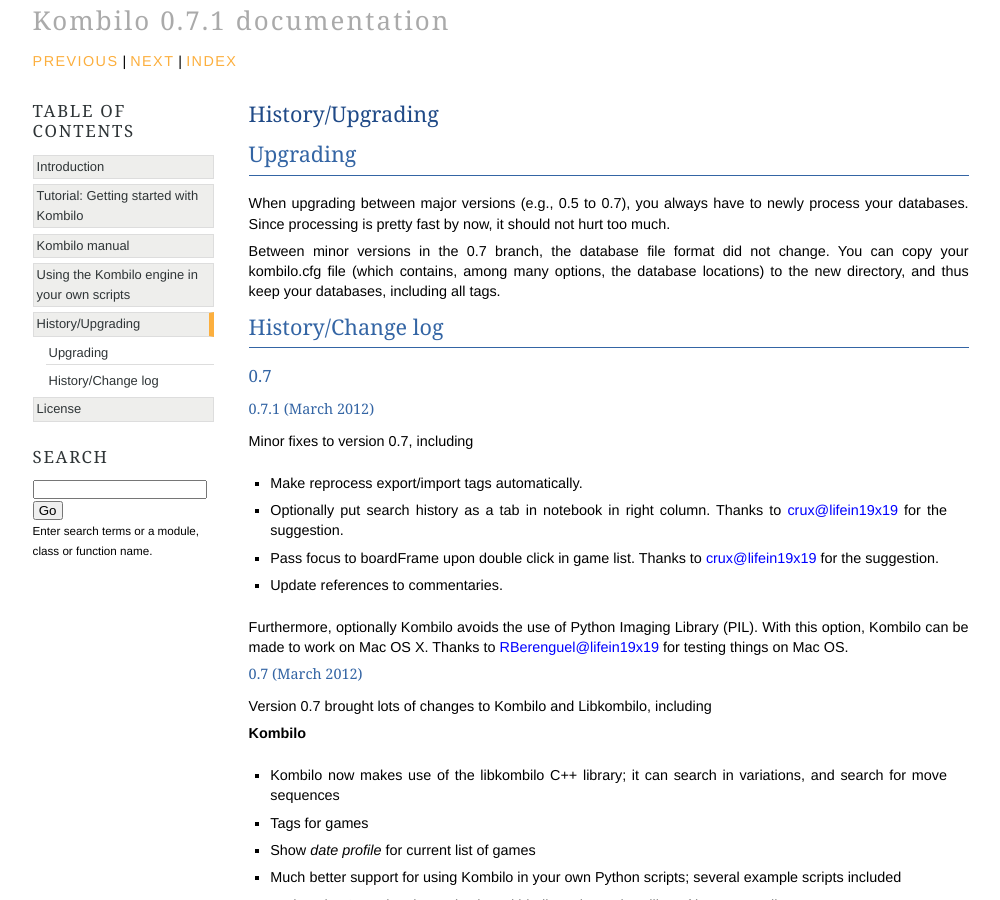
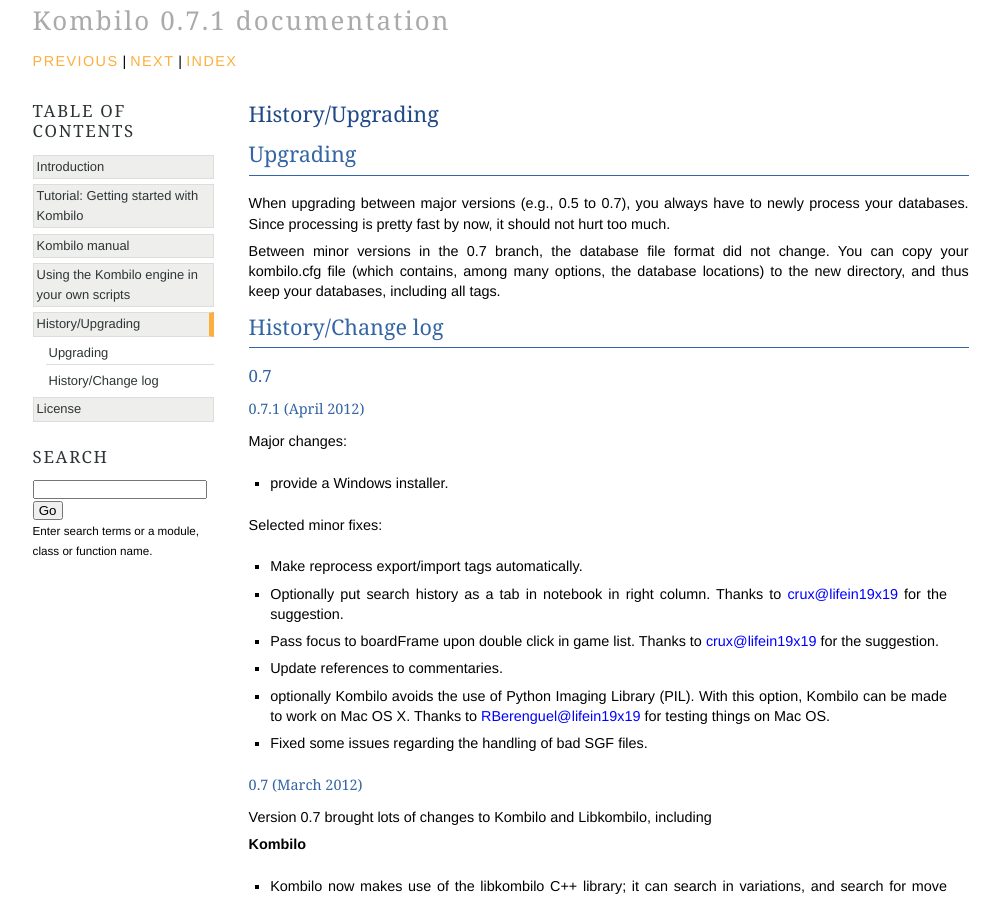
Before and after one commit to ugoertz/kombilo, a Sphinx documentation site: the page built from doc/history.rst, in a window 1280 px wide and 900 px high. Shown: the whole window, without its empty margins (125-1125 px from the left). Built offline with Sphinx 7.4.7, drawn with Linux system fonts in a browser that asks for light colours.

Commit message:
Update documentation, including licenses stuff, regarding Windows installer.

```diff
--- a/doc/history.rst
+++ b/doc/history.rst
@@ -26,10 +26,14 @@
 0.7
 ---
 
-0.7.1 (March 2012)
+0.7.1 (April 2012)
 ^^^^^^^^^^^^^^^^^^
 
-Minor fixes to version 0.7, including
+Major changes:
+
+* provide a Windows installer.
+
+Selected minor fixes:
 
 * Make reprocess export/import tags automatically.
 * Optionally put search history as a tab in notebook in right column.
@@ -37,10 +41,10 @@
 * Pass focus to boardFrame upon double click in game list. Thanks to
   crux@lifein19x19 for the suggestion.
 * Update references to commentaries.
-
-Furthermore, optionally Kombilo avoids the use of Python Imaging Library
-(PIL). With this option, Kombilo can be made to work on Mac OS X. Thanks to
-RBerenguel@lifein19x19 for testing things on Mac OS.
+* optionally Kombilo avoids the use of Python Imaging Library (PIL). With this
+  option, Kombilo can be made to work on Mac OS X. Thanks to
+  RBerenguel@lifein19x19 for testing things on Mac OS.
+* Fixed some issues regarding the handling of bad SGF files.
 
 
 0.7 (March 2012)
--- a/doc/tutorial.rst
+++ b/doc/tutorial.rst
@@ -10,8 +10,10 @@
 Getting started
 ===============
 
-The :ref:`quick-start` section explains how to install Kombilo and how to
-start the program.
+First you need to :ref:`install <install>` the program. For Windows, there is an
+installer which will set up everything for you. For other operating systems, or
+if there are problems, look at the pertaining instructions:
+:ref:`install-linux`, :ref:`install-windows`, :ref:`install-macosx`.
 
 When you start Kombilo, the **main window** will open, with a go board in
 the middle, some widgets which belong to the SGF editor on the left, and
```
Also changed, not shown: doc/manual.rst (+48 -4 lines), license.rst.
